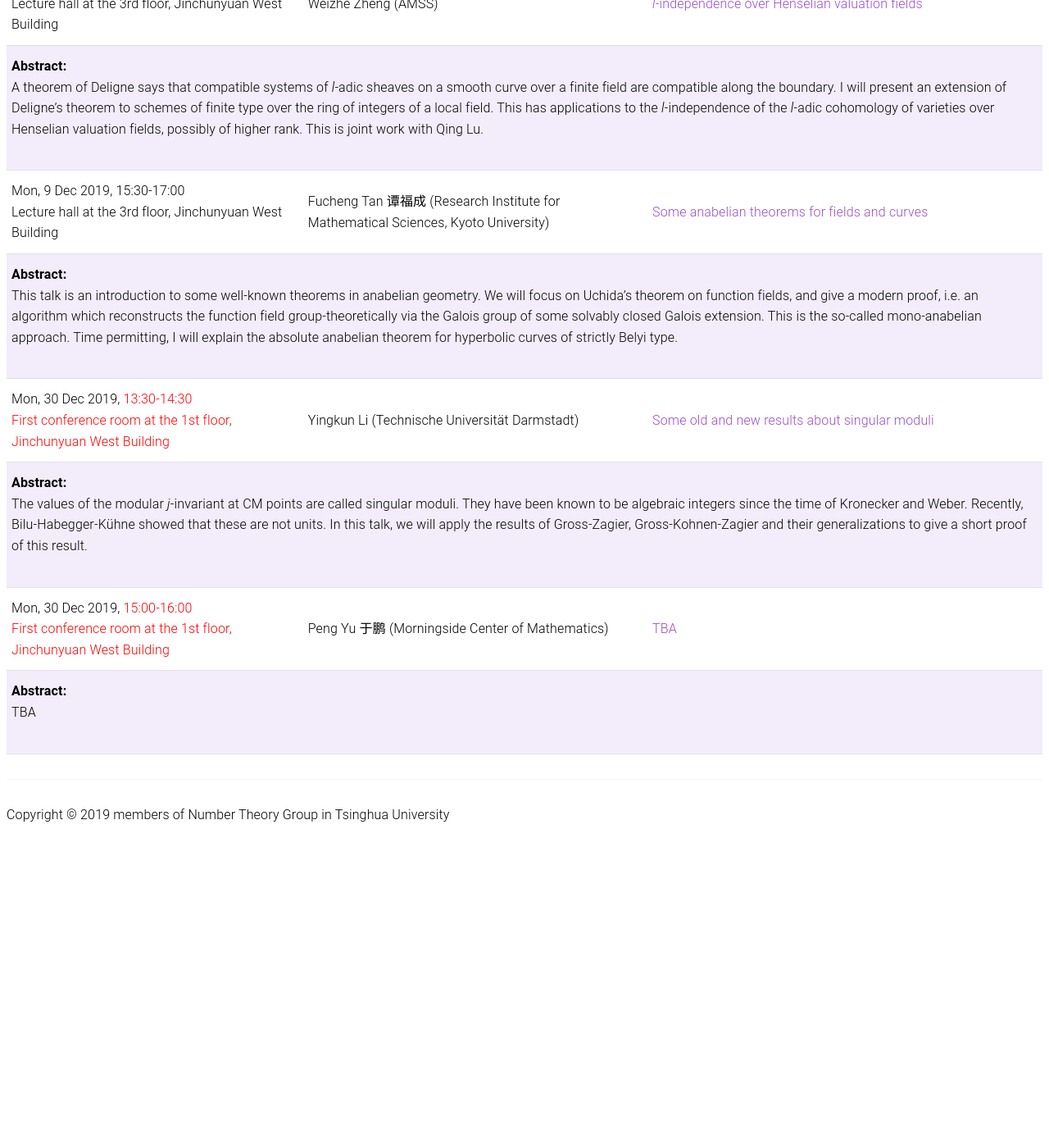
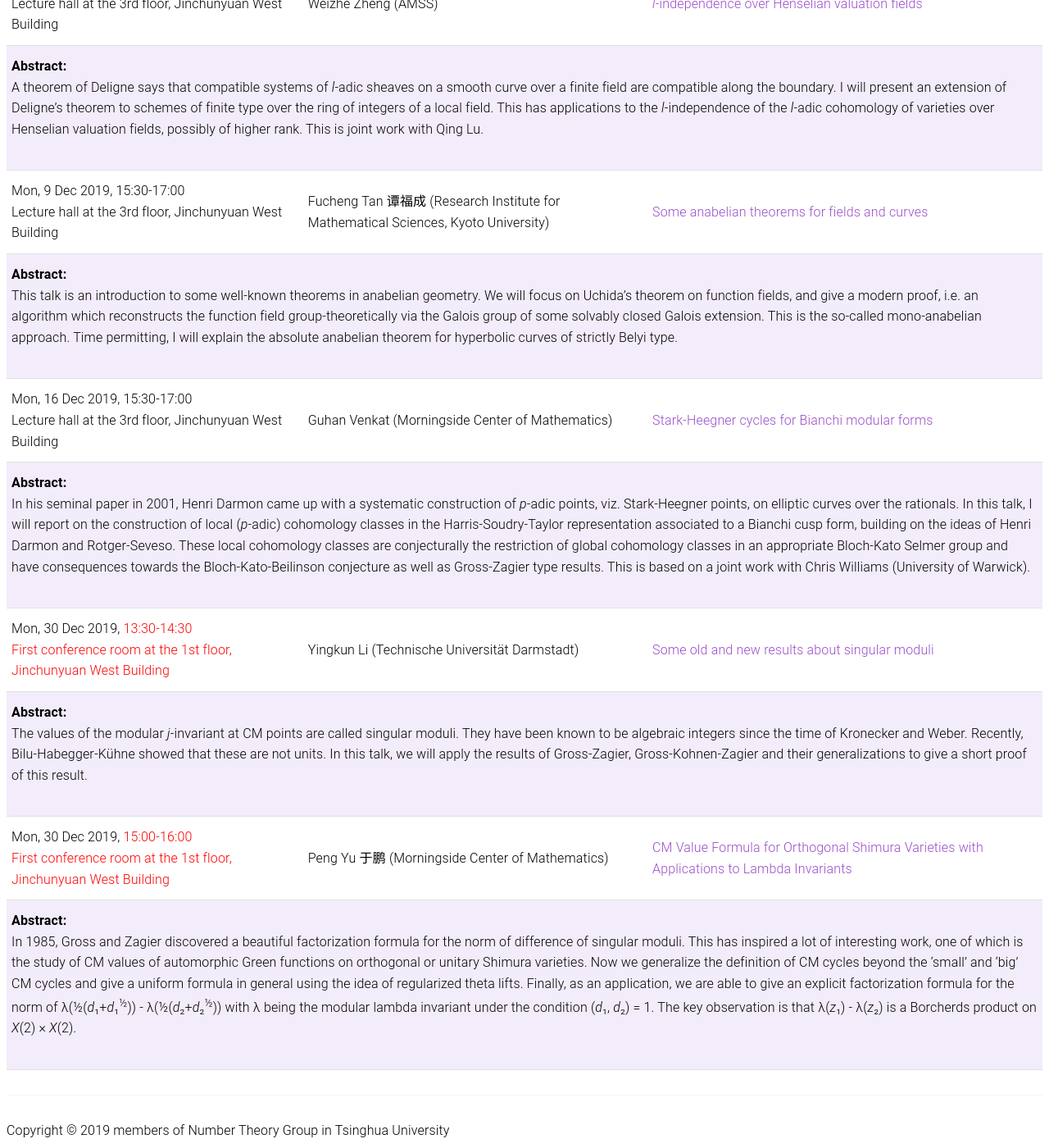
Before and after one commit to tsinghua-number-theory/tsinghua-number-theory.github.io, a Jekyll site: the page built from _posts/2019-09-01-seminar-2019-fall.md, in a window 1280 px wide and 1400 px high, scrolled down 4779 px. Shown: the whole window at 82% size. Built offline with Jekyll 4.4.1, drawn with Linux system fonts in a browser that asks for light colours; before the commit the page ends 5793 px from its top, so only the background shows below that.

Commit message:
added a new talk

```diff
--- /dev/null
+++ b/_posts/2019-12-16-venkat.md
@@ -0,0 +1,18 @@
+---
+layout: seminar_talk
+title: Stark-Heegner cycles for Bianchi modular forms
+date: 2019-12-16 12:00:00
+special_page: Seminars
+my_type: seminar_2019_fall
+author: Guhan Venkat (Morningside Center of Mathematics)
+---
+
+In his seminal paper in 2001, Henri Darmon came up with a systematic construction
+of *p*-adic points, viz. Stark-Heegner points, on elliptic curves over the rationals.
+In this talk, I will report on the construction of local (*p*-adic) cohomology classes
+in the Harris-Soudry-Taylor representation associated to a Bianchi cusp form,
+building on the ideas of Henri Darmon and Rotger-Seveso.
+These local cohomology classes are conjecturally the restriction of global cohomology classes
+in an appropriate Bloch-Kato Selmer group and have consequences towards
+the Bloch-Kato-Beilinson conjecture as well as Gross-Zagier type results.
+This is based on a joint work with Chris Williams (University of Warwick).
--- a/_posts/2019-12-30-peng-yu.md
+++ b/_posts/2019-12-30-peng-yu.md
@@ -1,6 +1,6 @@
 ---
 layout: seminar_talk
-title: TBA
+title: CM Value Formula for Orthogonal Shimura Varieties with Applications to Lambda Invariants
 date: 2019-12-30 12:00:00
 special_page: Seminars
 my_type: seminar_2019_fall
@@ -9,4 +9,14 @@ alternative_time: "15:00-16:00"
 alternative_place: "First conference room at the 1st floor, Jinchunyuan West Building"
 ---
 
-TBA
+In 1985, Gross and Zagier discovered a beautiful factorization formula for
+the norm of difference of singular moduli.
+This has inspired a lot of interesting work, one of which is the study of CM values
+of automorphic Green functions on orthogonal or unitary Shimura varieties.
+Now we generalize the definition of CM cycles beyond the 'small' and 'big' CM cycles
+and give a uniform formula in general using the idea of regularized theta lifts.
+Finally, as an application, we are able to give an explicit factorization formula
+for the norm of λ(½(*d*₁+*d*₁<sup>½</sup>)) - λ(½(*d*₂+*d*₂<sup>½</sup>))
+with λ being the modular lambda invariant under the condition (*d*₁, *d*₂) = 1.
+The key observation is that λ(*z*₁) - λ(*z*₂)
+is a Borcherds product on *X*(2) × *X*(2).
```
